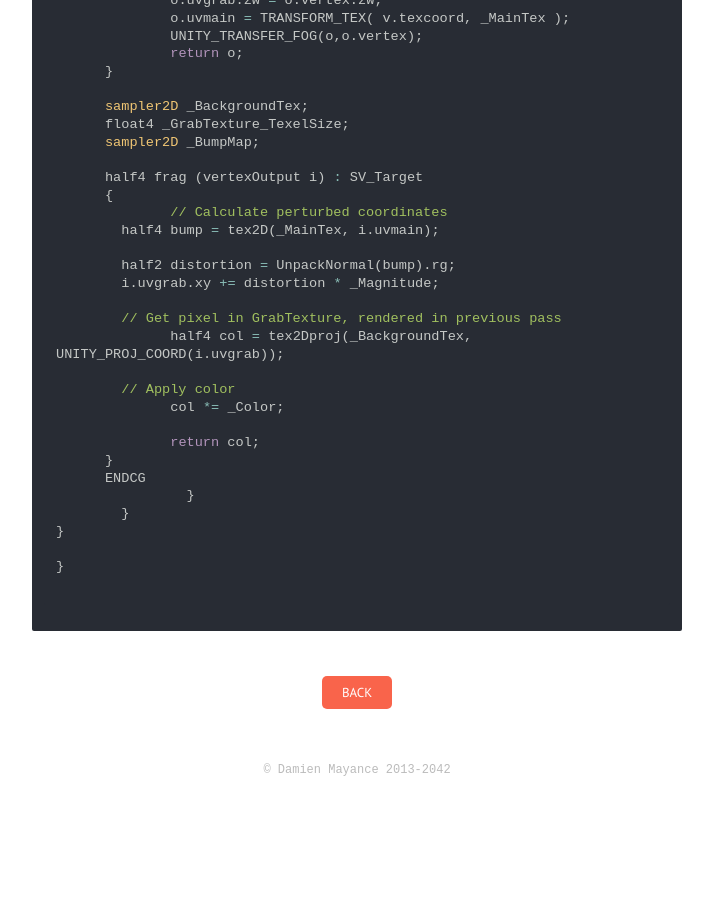
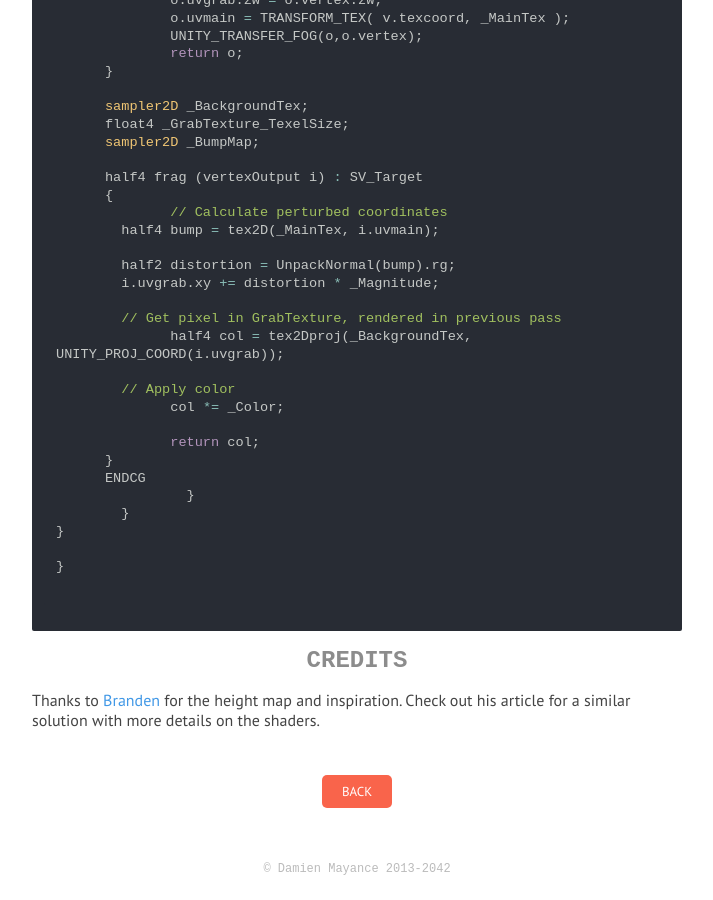
Before and after one commit to valryon/valryon.github.io, a Jekyll site: the page built from _code/2016-10-17-water-surface-2d-unity.md, in a window 1280 px wide and 900 px high, scrolled down 3583 px. Shown: the whole window, without its empty margins (283-996 px from the left). Built offline with Jekyll 4.4.1, drawn with Linux system fonts in a browser that asks for light colours; some web fonts are replaced; before the commit the page ends 4384 px from its top, so only the background shows below that.

Commit message:
Update 2016-10-17-water-surface-2d-unity.md

````diff
--- a/_code/2016-10-17-water-surface-2d-unity.md
+++ b/_code/2016-10-17-water-surface-2d-unity.md
@@ -141,6 +141,10 @@ Category {
 
 ```
 
+# Credits
+
+Thanks to [Branden](http://brandenstrochinsky.blogspot.fr/2016/06/water-effect.html) for the height map and inspiration. Check out his article for a similar solution with more details on the shaders.
+
 
 [url_img_gif]: {{site.url}}/static/content/water2d-unity/water2D_3.gif
 
````
